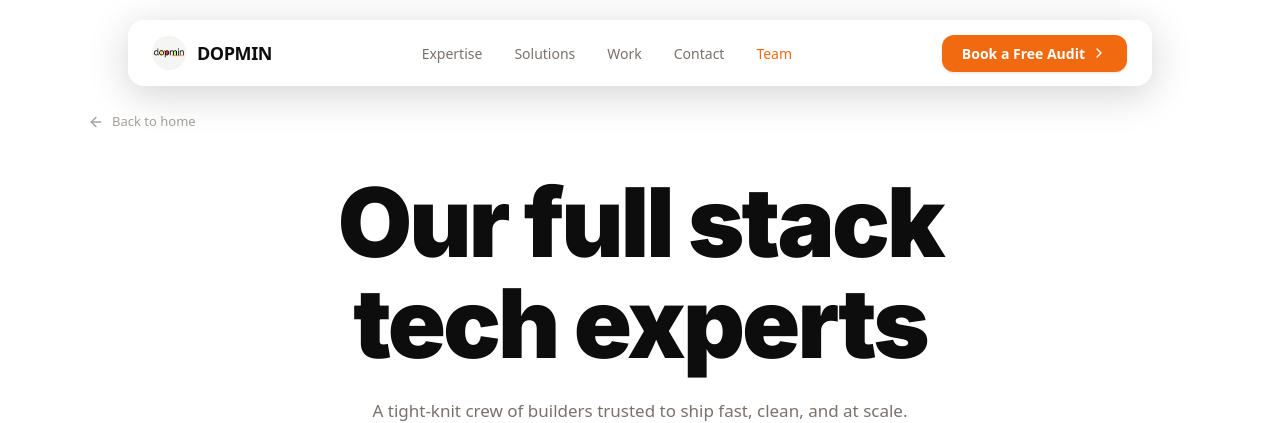
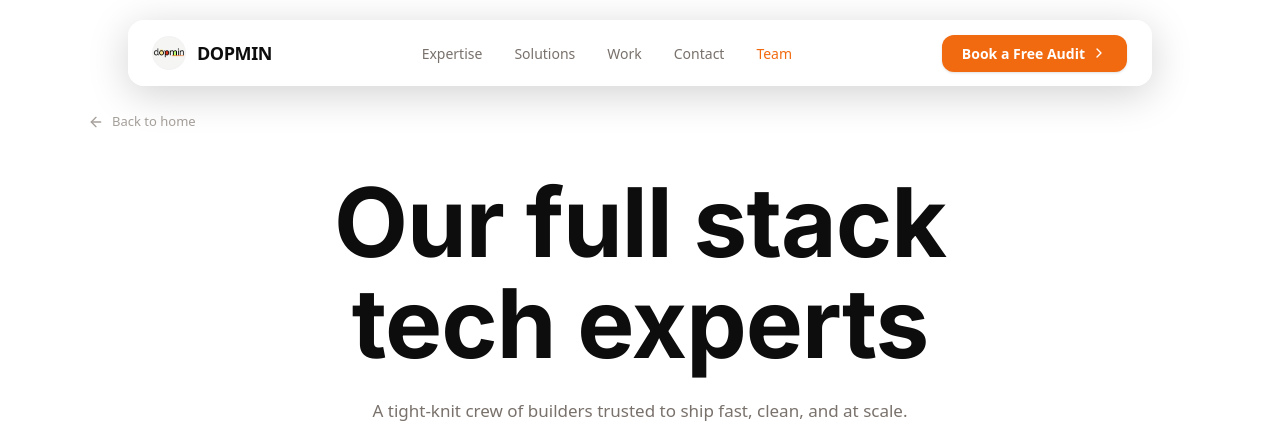
Before and after one commit to seniramendis/dopmin, a Next.js app: page /team in a window 1280 px wide. Shown: the top 423 px of the page. Built offline with nearby package versions, Linux system fonts and the light colour scheme.

Commit message:
modified:   app/page.tsx

```diff
--- a/app/page.tsx
+++ b/app/page.tsx
@@ -932,8 +932,8 @@ function TeamTeaser() {
           {/* Headline — exact match to reference */}
           <motion.div variants={fadeUp} className="text-center mb-14">
             <h2
-              className="text-[clamp(44px,7vw,96px)] font-black text-[#0D0D0D] leading-[1.05] tracking-[-0.03em]"
-              style={{ fontFamily: "var(--font-inter), Inter, sans-serif" }}
+              className="text-[clamp(44px,7vw,96px)] text-[#0D0D0D] leading-[1.05]"
+              style={{ fontFamily: "var(--font-inter), Inter, sans-serif", fontWeight: 700, letterSpacing: "-0.01em" }}
             >
               Our full stack<br />tech experts
             </h2>
--- a/app/team/page.tsx
+++ b/app/team/page.tsx
@@ -173,8 +173,8 @@ export default function TeamPage() {
           className="mb-16 text-center"
         >
           <h1
-            className="text-[clamp(52px,7.5vw,100px)] font-black text-[#0D0D0D] leading-[1.05] tracking-[-0.03em]"
-            style={{ fontFamily: "var(--font-inter), Inter, sans-serif" }}
+            className="text-[clamp(52px,7.5vw,100px)] text-[#0D0D0D] leading-[1.05]"
+            style={{ fontFamily: "var(--font-inter), Inter, sans-serif", fontWeight: 700, letterSpacing: "-0.01em" }}
           >
             Our full stack<br />tech experts
           </h1>
```
